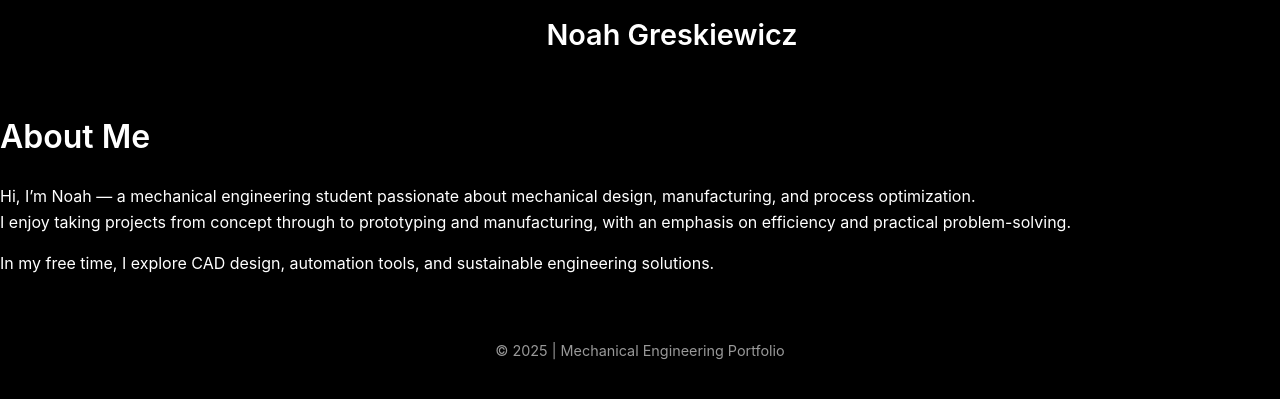
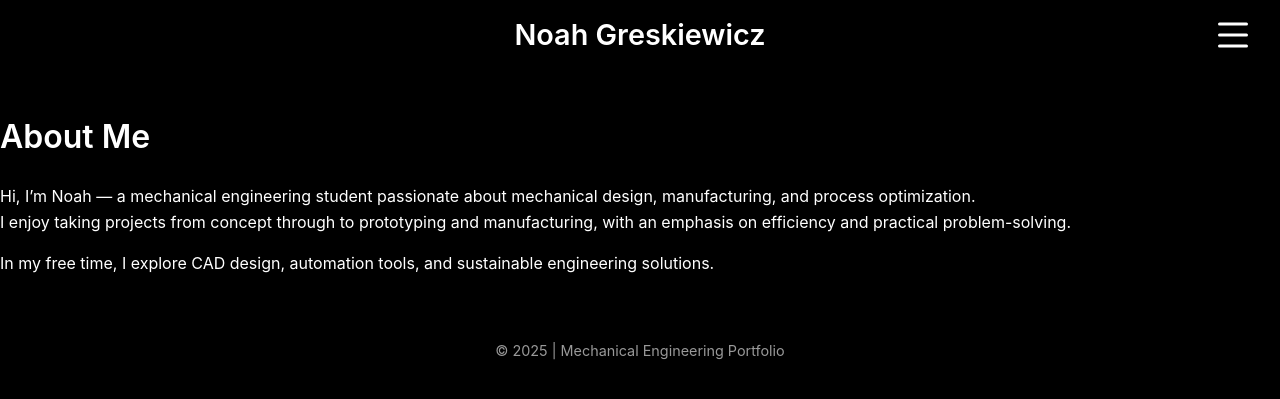
Before and after one commit to ngreskie/ngreskie.github.io, a Jekyll site: the page built from about.md, in a window 1280 px wide. Shown: the top 399 px of the page. Built offline with Jekyll 4.4.1, drawn with Linux system fonts in a browser that asks for light colours.

Commit message:
claude is helping

```diff
--- a/_includes/scripts.html
+++ b/_includes/scripts.html
@@ -1,11 +1,9 @@
 <!-- Vendor JS -->
 <script src="https://unpkg.com/aos@next/dist/aos.js"></script>
-
 <!-- Custom JS -->
 <script src="{{ '/assets/js/main.js' | relative_url }}"></script>
 <script src="{{ '/assets/js/scroll.js' | relative_url }}"></script>
 <script src="{{ '/assets/script.js' | relative_url }}"></script>
-
 <script>
   AOS.init({
     duration: 1000,
--- a/assets/style.css
+++ b/assets/style.css
@@ -84,10 +84,12 @@
   height: 70px;
   display: flex;
   align-items: center;
-  justify-content: center; /* centers title */
+  justify-content: center;
   background: rgba(0, 0, 0, 0.85);
+  backdrop-filter: blur(10px);
   z-index: 1000;
   padding: 0 2rem;
+  box-sizing: border-box; /* Ensures padding doesn't add to width */
 }
 
 .site-header__title {
@@ -95,11 +97,11 @@
   font-weight: 600;
   color: #fff;
   text-align: center;
-  pointer-events: none; /* optional: don’t block menu click */
+  pointer-events: none;
 }
 
 .menu-icon {
-  position: absolute; /* floats on right */
+  position: absolute;
   right: 2rem;
   top: 50%;
   transform: translateY(-50%);
@@ -110,13 +112,33 @@
   justify-content: space-between;
   cursor: pointer;
   z-index: 1100;
+  transition: all 0.3s ease;
+}
+
+.menu-icon:hover {
+  opacity: 0.7;
 }
 
 .menu-icon span {
   display: block;
   height: 3px;
+  width: 100%;
   background: #fff;
   border-radius: 2px;
+  transition: all 0.3s ease;
+}
+
+/* Hamburger animation when menu is active */
+.menu-icon.active span:nth-child(1) {
+  transform: rotate(45deg) translate(5px, 5px);
+}
+
+.menu-icon.active span:nth-child(2) {
+  opacity: 0;
+}
+
+.menu-icon.active span:nth-child(3) {
+  transform: rotate(-45deg) translate(7px, -6px);
 }
 
 /* FULLSCREEN MENU OVERLAY */
@@ -124,8 +146,8 @@
   position: fixed;
   top: 0;
   left: 0;
-  width: 100%;
-  height: 100%;
+  width: 100vw; /* Use viewport width */
+  height: 100vh; /* Use viewport height */
   background: rgba(10, 10, 10, 0.95);
   backdrop-filter: blur(8px);
   display: flex;
@@ -133,16 +155,16 @@
   align-items: center;
   justify-content: center;
   opacity: 0;
-  pointer-events: none;
-  transform: scale(1.05); /* slight zoom-out animation start */
-  transition: opacity 0.4s ease, transform 0.4s ease;
+  visibility: hidden; /* Better than pointer-events for accessibility */
+  transform: scale(1.05);
+  transition: opacity 0.4s ease, transform 0.4s ease, visibility 0.4s ease;
   z-index: 2000;
 }
 
 .menu-overlay.active {
   opacity: 1;
-  pointer-events: auto;
-  transform: scale(1); /* smooth zoom-in */
+  visibility: visible;
+  transform: scale(1);
 }
 
 .menu-close {
@@ -152,35 +174,48 @@
   font-size: 2.5rem;
   color: #fff;
   cursor: pointer;
+  line-height: 1;
+  transition: color 0.3s ease;
+}
+
+.menu-close:hover {
+  color: #ccc;
 }
 
 .menu-links {
   list-style: none;
   padding: 0;
+  margin: 0;
   text-align: center;
 }
 
 .menu-links li {
+  margin: 1.5rem 0;
   opacity: 0;
   transform: translateY(20px);
+}
+
+/* Animation when menu becomes active */
+.menu-overlay.active .menu-links li {
   animation: fadeUp 0.5s forwards;
 }
 
-.menu-links li:nth-child(1) { animation-delay: 0.1s; }
-.menu-links li:nth-child(2) { animation-delay: 0.25s; }
-.menu-links li:nth-child(3) { animation-delay: 0.4s; }
-.menu-links li:nth-child(4) { animation-delay: 0.55s; }
+.menu-overlay.active .menu-links li:nth-child(1) { animation-delay: 0.1s; }
+.menu-overlay.active .menu-links li:nth-child(2) { animation-delay: 0.25s; }
+.menu-overlay.active .menu-links li:nth-child(3) { animation-delay: 0.4s; }
+.menu-overlay.active .menu-links li:nth-child(4) { animation-delay: 0.55s; }
 
 .menu-links a {
   font-size: 2rem;
   color: #fff;
   text-decoration: none;
-  margin: 15px 0;
-  transition: color 0.2s;
+  display: block;
+  padding: 0.5rem 1rem;
+  transition: color 0.2s ease;
 }
 
 .menu-links a:hover {
-  color: #aaa;
+  color: #0a84ff; /* Match your theme color */
 }
 
 @keyframes fadeUp {
@@ -189,3 +224,19 @@
     transform: translateY(0);
   }
 }
+
+/* Responsive design */
+@media (max-width: 768px) {
+  .menu-icon {
+    right: 1rem;
+  }
+
+  .menu-close {
+    right: 20px;
+    top: 20px;
+  }
+
+  .menu-links a {
+    font-size: 1.5rem;
+  }
+}
```
Also changed, not shown: assets/js/script.js (+41 -10 lines).
